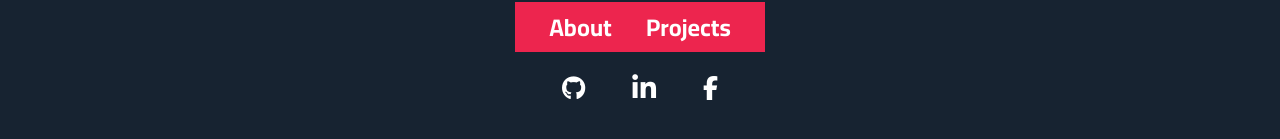
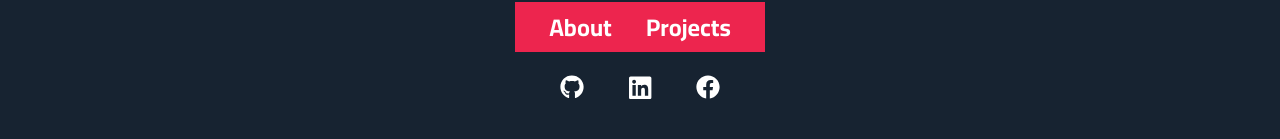
Before and after one commit to dvonpingel/portfolio, a React (Create React App) app in the folder portfolio/: page / in a window 1280 px wide. Shown: the part 459-598 px from the top of the page. Built offline with nearby package versions, Linux system fonts and the light colour scheme.

Commit message:
Icons are Fixed

```diff
--- a/portfolio/package.json
+++ b/portfolio/package.json
@@ -3,6 +3,10 @@
   "version": "0.1.0",
   "private": true,
   "dependencies": {
+    "@fortawesome/fontawesome-svg-core": "^1.2.34",
+    "@fortawesome/free-brands-svg-icons": "^5.15.2",
+    "@fortawesome/free-solid-svg-icons": "^5.15.2",
+    "@fortawesome/react-fontawesome": "^0.1.14",
     "@testing-library/jest-dom": "^5.11.9",
     "@testing-library/react": "^11.2.5",
     "@testing-library/user-event": "^12.7.3",
--- a/portfolio/src/components/Home.js
+++ b/portfolio/src/components/Home.js
@@ -1,6 +1,12 @@
 import React from "react";
 import styled, { keyframes } from "styled-components";
 import { Link } from "react-router-dom";
+import { FontAwesomeIcon } from "@fortawesome/react-fontawesome";
+import {
+  faGithub,
+  faFacebook,
+  faLinkedin,
+} from "@fortawesome/free-brands-svg-icons";
 
 const Home = () => {
   return (
@@ -17,19 +23,19 @@
       </SecondaryNav>
       <LogoDiv>
         <Logo href="https://github.com/dvonpingel" target="_blank">
-          <i class="fab fa-github"></i>
+          <FontAwesomeIcon icon={faGithub} />
         </Logo>
         <LinkedLogo
           href="https://www.linkedin.com/in/dartagnan-von-pingel/"
           target="_blank"
         >
-          <i class="fab fa-linkedin-in"></i>
+          <FontAwesomeIcon icon={faLinkedin} />
         </LinkedLogo>
         <Logo
           href="https://www.facebook.com/dartagnan.vonpingel"
           target="_blank"
         >
-          <i class="fab fa-facebook-f"></i>
+          <FontAwesomeIcon icon={faFacebook} />
         </Logo>
       </LogoDiv>
     </div>
@@ -128,7 +134,7 @@
 `;
 
 const LinkedLogo = styled(Logo)`
-  font-size: 1.7rem;
+  font-size: 1.6rem;
 `;
 
 export default Home;
```
Also changed, not shown: 1 other file (tests, documents, lock files or other folders).
